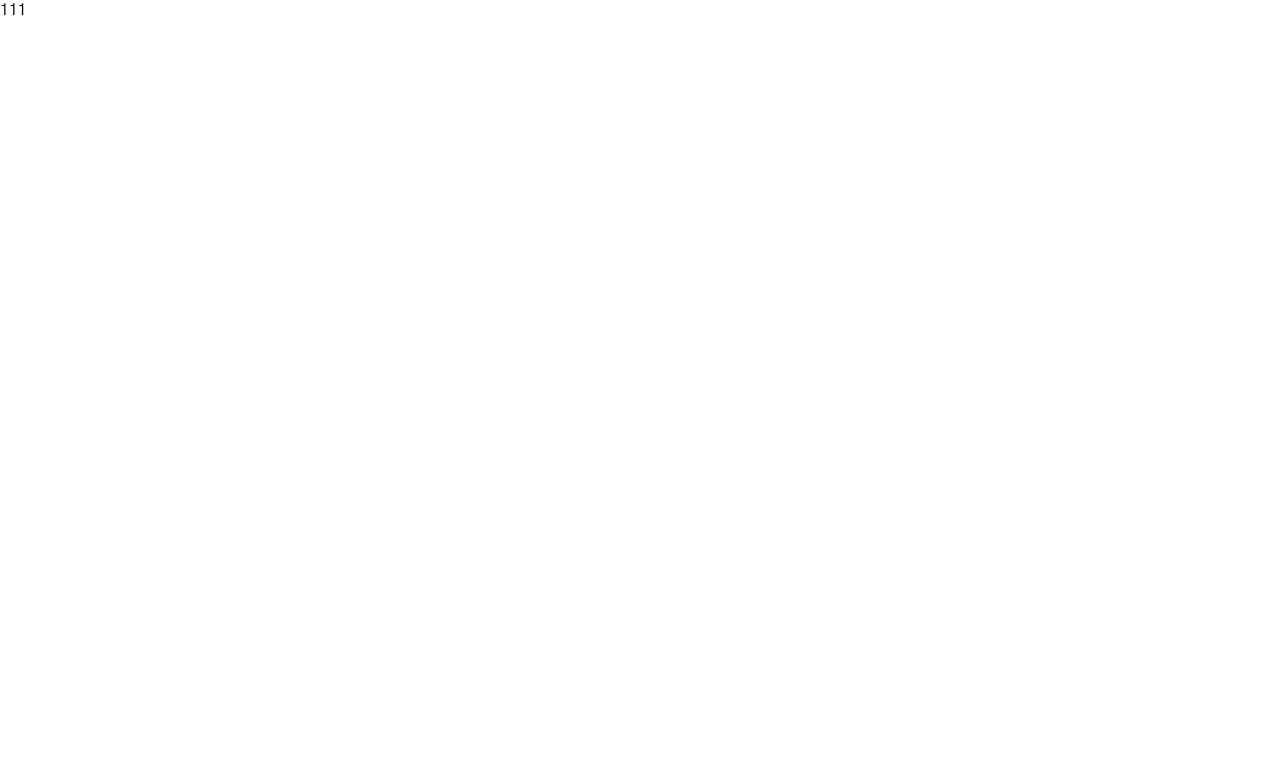
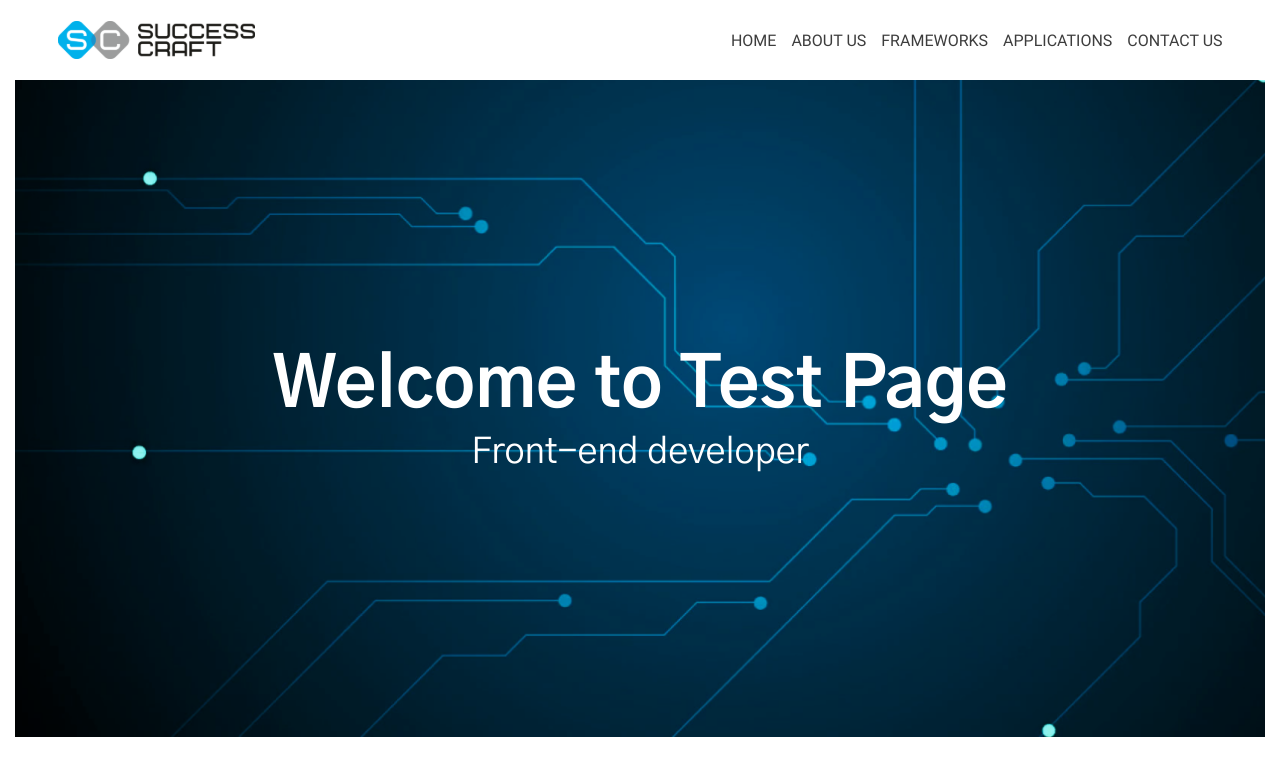
Before and after one commit to serg473/landing-page-vue, a Vue app: page / in a window 1280 px wide. Shown: the top 776 px of the page. Built offline with nearby package versions, Linux system fonts and the light colour scheme.

Commit message:
feat: create header and preview wallpaper

```diff
--- a/package.json
+++ b/package.json
@@ -14,6 +14,7 @@
   },
   "devDependencies": {
     "@vitejs/plugin-vue": "^5.0.3",
+    "sass": "^1.71.0",
     "vite": "^5.0.11"
   }
 }
--- a/src/App.vue
+++ b/src/App.vue
@@ -1,10 +1,17 @@
-<script setup></script>
+<script setup>
+import Header from "@/components/Header.vue";
+import Home from "@/view/Home.vue";
+</script>
 
 <template>
-	<div>111</div>
+	<div class="container">
+		<Header/>
+    <Home/>
+	</div>
 </template>
 
-<style>
+<style lang="scss">
 @import './assets/fonts/Roboto/Roboto.css';
 @import './assets/fonts/Gothic-A1/Gothic-A1.css';
+
 </style>
--- a/src/assets/index.css
+++ b/src/assets/index.css
@@ -8,3 +8,13 @@ body {
 	font-weight: 400;
 	font-size: 16px;
 }
+.container {
+	max-width: 1440px;
+	margin: 0 auto;
+	padding: 0 15px;
+}
+.container-content{
+	max-width: 1195px;
+	margin: 0 auto;
+	padding: 0 15px;
+}
--- /dev/null
+++ b/src/components/Header.vue
@@ -0,0 +1,49 @@
+<script setup>
+
+</script>
+<template>
+  <div class="container-content">
+    <header class="header">
+      <img class="header__logo" src="../assets/img/logo.svg" alt="Logo">
+      <nav class="header__menu menu">
+        <ul class="menu__list">
+          <li class="menu__list-item"><a href="#">Home</a></li>
+          <li class="menu__list-item"><a href="#">About us</a></li>
+          <li class="menu__list-item"><a href="#">Frameworks</a></li>
+          <li class="menu__list-item"><a href="#">Applications</a></li>
+          <li class="menu__list-item"><a href="#">Contact us</a></li>
+        </ul>
+      </nav>
+    </header>
+  </div>
+</template>
+<style scoped lang="scss">
+$link: #3d3d3d;
+.header {
+  padding: 21px 0;
+  display: flex;
+  justify-content: space-between;
+  align-items: center;
+  font-family: 'Roboto', sans-serif;
+}
+
+.menu {
+  &__list {
+    display: flex;
+    gap: 15px;
+    list-style: none;
+  }
+
+  &__list-item {
+    & > a {
+      text-decoration: none;
+      color: $link;
+      text-transform: uppercase;
+
+      &:hover {
+        color: #71A3FF;
+      }
+    }
+  }
+}
+</style>
--- /dev/null
+++ b/src/view/Home.vue
@@ -0,0 +1,32 @@
+<script setup>
+
+</script>
+<template>
+  <main class="main home">
+    <div class="home__wallpaper">
+      <h2>Welcome to Test Page</h2>
+      <h3>Front-end developer</h3>
+    </div>
+  </main>
+</template>
+<style lang="scss">
+.home {
+  &__wallpaper {
+    padding: 262px 0;
+    background-image: url('../assets/img/welcome-wallpaper.png');
+    background-size: cover;
+    background-repeat: no-repeat;
+    text-align: center;
+    text-shadow: 0 5px 5px 0 rgba(0, 0, 0, 0.15);
+    color:#ffffff;
+    h2{
+      font-weight: 700;
+      font-size: 70px;
+    }
+    h3{
+      font-weight: 400;
+      font-size: 36px;
+    }
+  }
+}
+</style>
```
Also changed, not shown: 1 other file (tests, documents, lock files or other folders).
